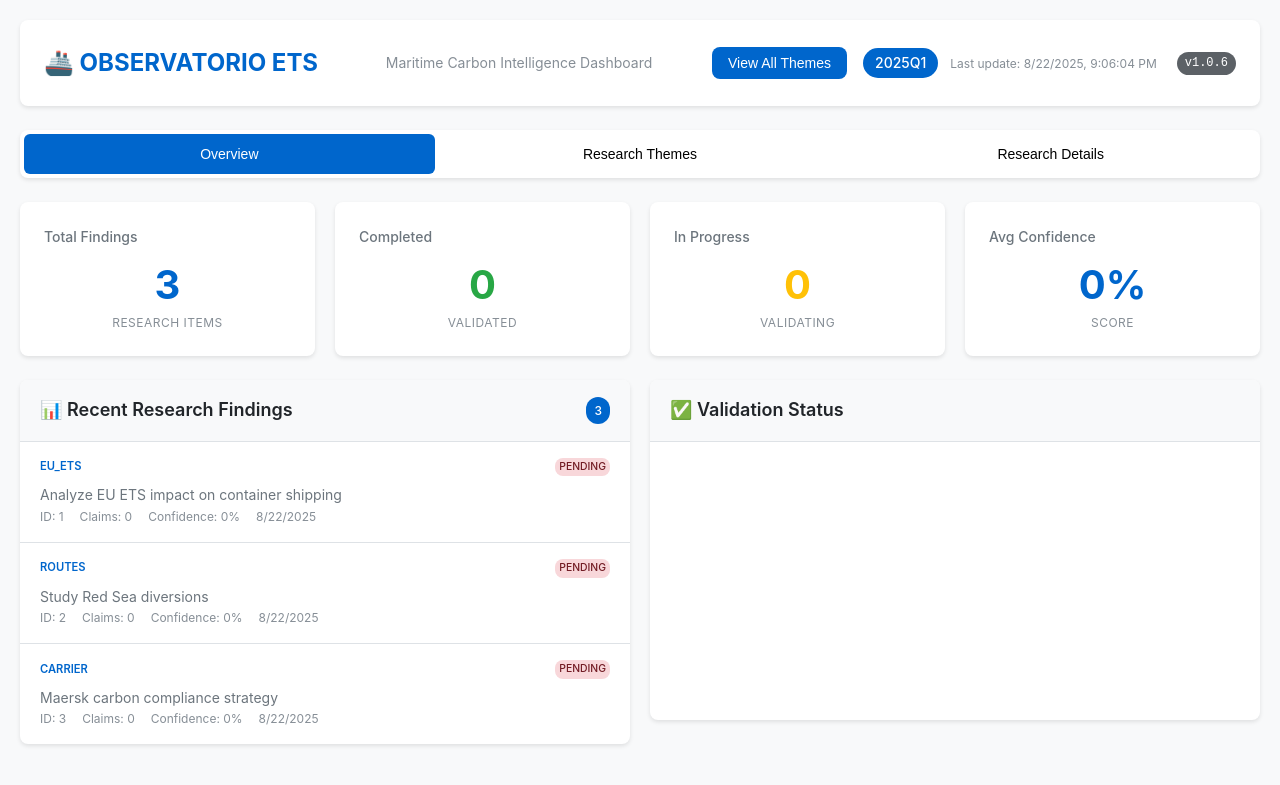
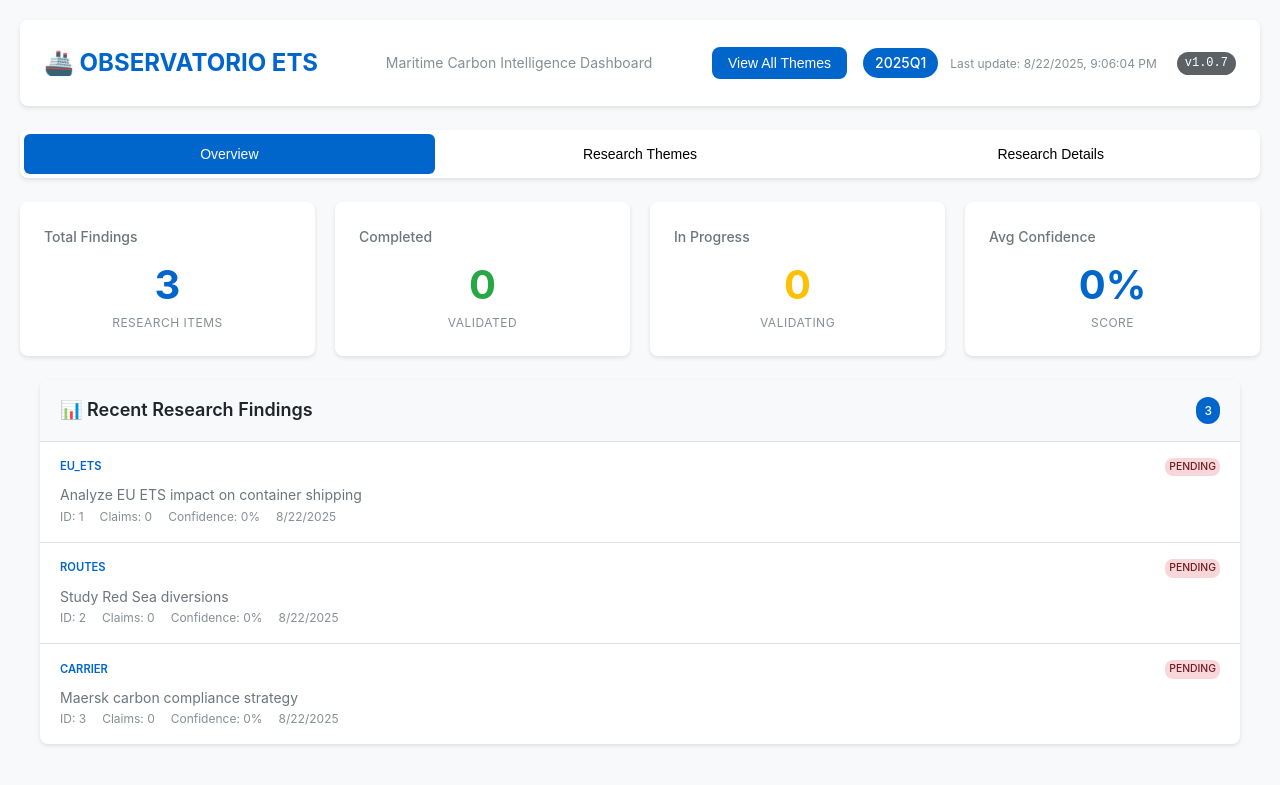
Before and after one commit to carloscascos/etso, a Flask app: page / in a window 1280 px wide. Shown: the top 785 px of the page. Run offline with Flask 3, Linux system fonts and the light colour scheme; data comes from the database, SQL or seed files in the repository; data that the repository does not hold is empty; some libraries are stand-ins or nearby versions.

Commit message:
🚀 Deploy v1.0.7 - patch release

```diff
--- a/static/css/dashboard.css
+++ b/static/css/dashboard.css
@@ -47,11 +47,9 @@ body {
     padding: 20px;
 }
 
-.dashboard-grid-two-col {
-    display: grid;
-    grid-template-columns: 1fr 1fr;
-    gap: 20px;
-    margin-top: 20px;
+.dashboard-main {
+    max-width: 1200px;
+    margin: 20px auto;
 }
 
 /* Header */
--- a/templates/dashboard.html
+++ b/templates/dashboard.html
@@ -4,7 +4,7 @@
     <meta charset="UTF-8">
     <meta name="viewport" content="width=device-width, initial-scale=1.0">
     <title>OBSERVATORIO ETS - Research Dashboard</title>
-    <link rel="stylesheet" href="{{ url_for('static', filename='css/dashboard.css') }}?v=1.0.6">
+    <link rel="stylesheet" href="{{ url_for('static', filename='css/dashboard.css') }}?v=1.0.7">
     <script src="https://cdn.jsdelivr.net/npm/axios/dist/axios.min.js"></script>
     <script src="https://cdn.jsdelivr.net/npm/prismjs@1.29.0/components/prism-core.min.js"></script>
     <script src="https://cdn.jsdelivr.net/npm/prismjs@1.29.0/components/prism-sql.min.js"></script>
@@ -22,7 +22,7 @@
                 <div class="header-stats">
                     <span id="current-quarter" class="quarter-badge">Q1 2025</span>
                     <span id="last-update" class="last-update">Last update: --</span>
-                    <span class="version-badge">v1.0.6</span>
+                    <span class="version-badge">v1.0.7</span>
                 </div>
             </div>
         </header>
@@ -60,8 +60,8 @@
                 </div>
             </section>
 
-            <!-- Main Content Grid -->
-            <div class="dashboard-grid-two-col">
+            <!-- Main Content -->
+            <div class="dashboard-main">
                 <!-- Recent Research Findings -->
                 <section class="card findings-section">
                     <div class="card-header">
@@ -70,24 +70,6 @@
                     </div>
                     <div class="findings-list" id="findings-list">
                         <!-- Populated by JavaScript -->
-                    </div>
-                </section>
-
-                <!-- Validation Status -->
-                <section class="card validation-section">
-                    <div class="card-header">
-                        <h2>✅ Validation Status</h2>
-                        <div style="display: flex; gap: 4px; align-items: center;">
-                            <span id="pending-validations" class="badge-mini" style="background: #ffc107; color: #000;">0 pending</span>
-                            <button id="run-validation-btn" class="btn btn-xs btn-success" onclick="dashboard.runBulkValidation()">
-                                🔄 Run
-                            </button>
-                        </div>
-                    </div>
-                    <!-- Validation details removed - only showing pending count -->
-                    <div id="validation-progress" class="execution-status running hidden" style="margin: 12px;">
-                        <span class="spinner"></span>
-                        <span>Running validation analysis...</span>
                     </div>
                 </section>
             </div>
@@ -439,6 +421,6 @@
         </div>
     </div>
 
-    <script src="{{ url_for('static', filename='js/dashboard.js') }}?v=1.0.6"></script>
+    <script src="{{ url_for('static', filename='js/dashboard.js') }}?v=1.0.7"></script>
 </body>
 </html>
```
Also changed, not shown: 1 other file.
